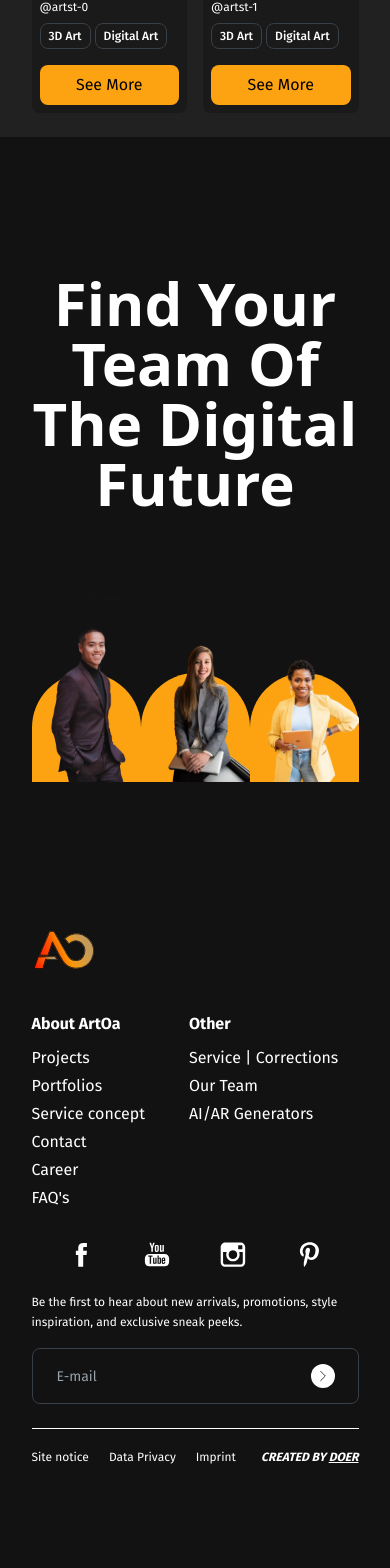
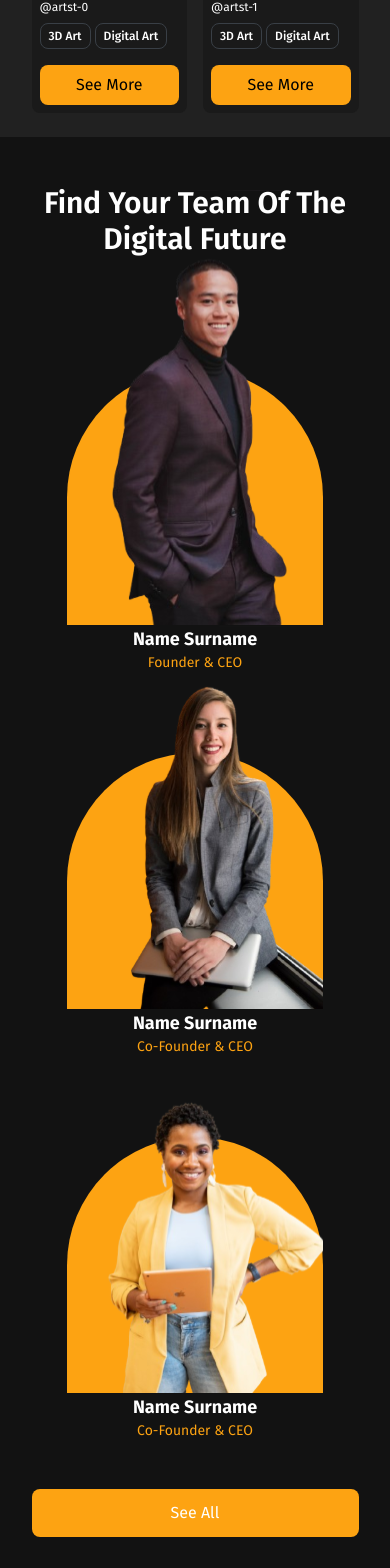
Before and after one commit to chubinaaa/artoa-FE, a Next.js app: page / in a window 390 px wide. Shown: the part 1377-2945 px from the top of the page. Before the commit the page ends 2866 px from the top, so only its background shows below. Built offline with nearby package versions, Linux system fonts and the light colour scheme.

Commit message:
Refactor: Optimize ArtoaTeamSection component structure and styles.   Added Link component for navigation to team members.  Improved responsiveness and adjusted spacing for various screen sizes.

```diff
--- a/src/components/homepage/artoa-team-section.tsx
+++ b/src/components/homepage/artoa-team-section.tsx
@@ -1,26 +1,62 @@
 import Image from "next/image";
+import Link from "next/link";
 import { teamMembers } from "@/config/team";
-
+import { Button } from "../ui/button";
 export function ArtoaTeamSection() {
   return (
     <section>
-      <div className="container mx-auto py-28">
-        <h1 className="mt-6 text-center font-sans text-6xl font-bold">
+      <div className="container mx-auto py-12 lg:py-28">
+        <div className="flex flex-col justify-between gap-20">
+          <div className="flex items-center justify-center md:px-0 lg:justify-between">
+            <h1 className="text-center text-3xl font-semibold lg:text-primary">
               Find Your Team Of The Digital Future
             </h1>
-        <div className="grid grid-cols-3 overflow-x-scroll pt-40 md:gap-5">
+            <Button
+              asChild
+              variant="link"
+              className="hidden h-fit p-0 text-sm lg:inline-flex"
+            >
+              <Link href="/members">See All Member</Link>
+            </Button>
+          </div>
+
+          <div className="mt-8 flex flex-col gap-12 lg:mt-28 lg:gap-4">
+            <div className="grid grid-cols-1 items-center gap-20 lg:grid-cols-3 lg:gap-12">
               {teamMembers.map((member, index) => (
-            <div className="relative" key={index}>
-              <div className="aspect-square rounded-t-full bg-primary"></div>
+                <div
+                  className="relative flex flex-col items-center"
+                  key={index}
+                >
+                  <div className="relative grid aspect-square rounded-t-full bg-primary py-32">
                     <Image
-                className="absolute -bottom-px self-center"
+                      className="absolute -bottom-0"
                       src={member.imageUrl}
                       width={360}
                       height={560}
                       alt={member.name}
                     />
                   </div>
+                  <div className="text-center">
+                    <p className="text-lg font-bold sm:text-xl lg:text-2xl">
+                      {member.name} {member.surname}
+                    </p>
+                    <p className="text-sm text-primary sm:text-base">
+                      {member.role}
+                    </p>
+                  </div>
+                </div>
               ))}
+            </div>
+            <div className="flex justify-center">
+              <Button
+                asChild
+                variant="link"
+                className="w-full gap-2.5 rounded-lg bg-primary px-9 py-3 text-white lg:hidden"
+              >
+                <Link href={"/members"}> See All </Link>
+              </Button>
+            </div>
+          </div>
         </div>
       </div>
     </section>
```
Lines whose indentation alone changed are shown as unchanged.
